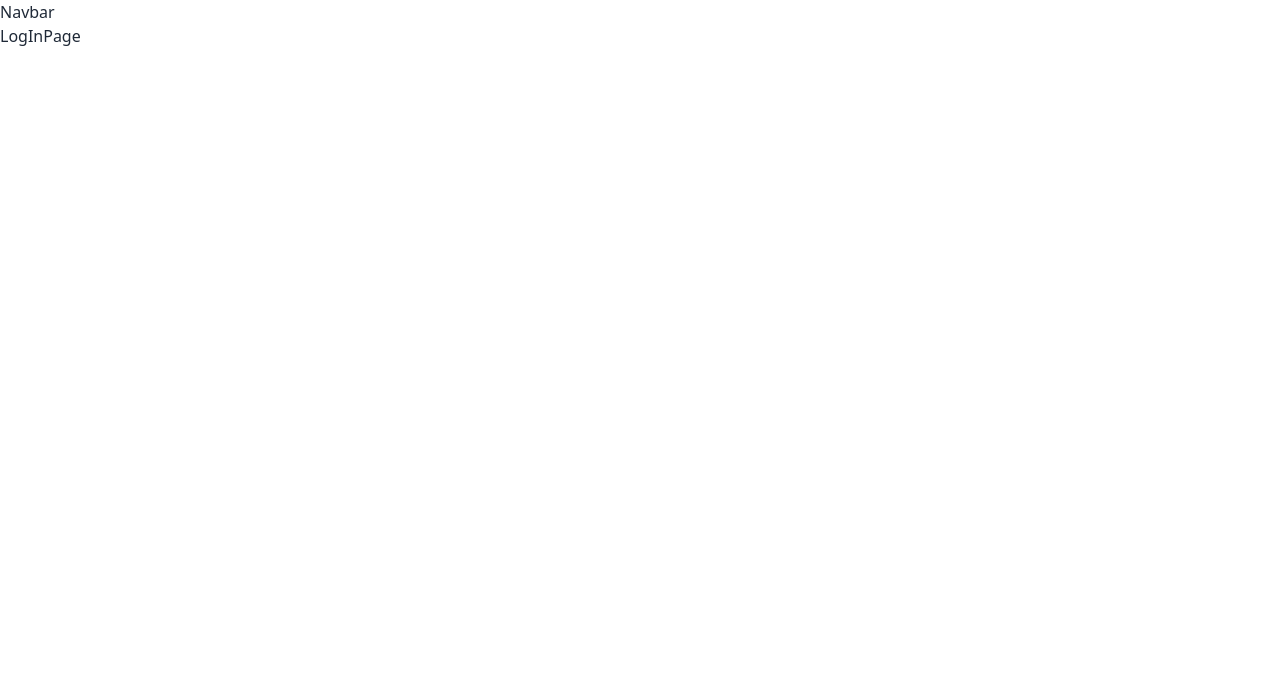
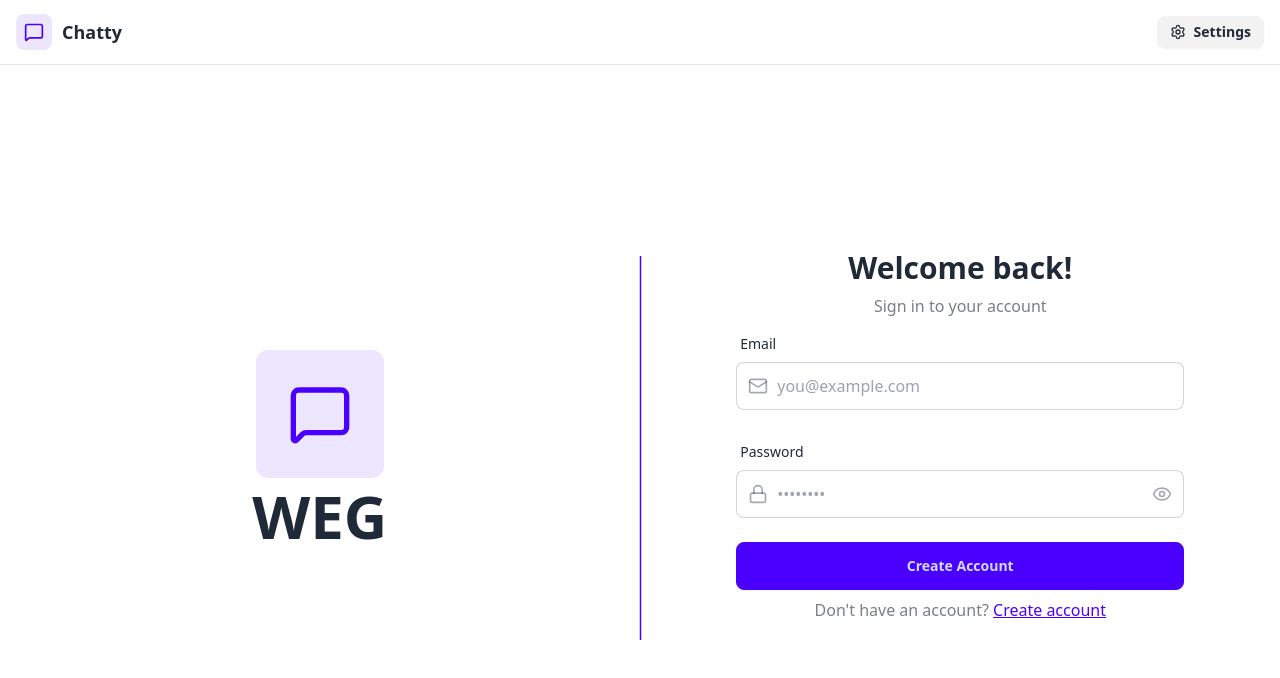
Before and after one commit to NatyMulugetaAlemu/WEG, a React app in the folder frontend/: page /login in a window 1280 px wide. Shown: the top 678 px of the page. Built offline with nearby package versions, Linux system fonts and the light colour scheme; no server answers; the HTML template or start-up script is replaced by a standard one.

Commit message:
feat: enhance authentication flow with login and logout functionality, improve signup process, and add toast notifications

```diff
--- a/frontend/src/App.jsx
+++ b/frontend/src/App.jsx
@@ -8,6 +8,7 @@
 import SignUpPage from './pages/SignUpPage'
 import { useAuthStore } from './store/useAuthStore'
 import { Loader } from "lucide-react"
+import { Toaster } from 'react-hot-toast'
 
 const App = () => {
 
@@ -36,6 +37,8 @@
         <Route path="/profile" element={authUser ? <ProfilePage /> : <Navigate to="/login" />} />
         <Route path="/settings" element={<SettingsPage />} />
       </Routes>
+
+      <Toaster/>
     </div>
 
   )
--- a/frontend/src/components/Navbar.jsx
+++ b/frontend/src/components/Navbar.jsx
@@ -1,9 +1,55 @@
-import React from 'react'
+import { Link } from "react-router-dom";
+import { useAuthStore } from "../store/useAuthStore";
+import { LogOut, MessageSquare, Settings, User } from "lucide-react";
 
 const Navbar = () => {
+  const { logout, authUser } = useAuthStore();
+
   return (
-    <div>Navbar</div>
-  )
-}
+    <header
+      className="bg-base-100 border-b border-base-300 fixed w-full top-0 z-40
+    backdrop-blur-lg bg-base-100/80"
+    >
+      <div className="container mx-auto px-4 h-16">
+        <div className="flex items-center justify-between h-full">
+          <div className="flex items-center gap-8">
+            <Link to="/" className="flex items-center gap-2.5 hover:opacity-80 transition-all">
+              <div className="size-9 rounded-lg bg-primary/10 flex items-center justify-center">
+                <MessageSquare className="w-5 h-5 text-primary" />
+              </div>
+              <h1 className="text-lg font-bold">Chatty</h1>
+            </Link>
+          </div>
 
-export default Navbar
+          <div className="flex items-center gap-2">
+            <Link
+              to={"/settings"}
+              className={`
+              btn btn-sm gap-2 transition-colors
+
+              `}
+            >
+              <Settings className="w-4 h-4" />
+              <span className="hidden sm:inline">Settings</span>
+            </Link>
+
+            {authUser && (
+              <>
+                <Link to={"/profile"} className={`btn btn-sm gap-2`}>
+                  <User className="size-5" />
+                  <span className="hidden sm:inline">Profile</span>
+                </Link>
+
+                <button className="flex gap-2 items-center" onClick={logout}>
+                  <LogOut className="size-5" />
+                  <span className="hidden sm:inline">Logout</span>
+                </button>
+              </>
+            )}
+          </div>
+        </div>
+      </div>
+    </header>
+  );
+};
+export default Navbar;
--- a/frontend/src/pages/LogInPage.jsx
+++ b/frontend/src/pages/LogInPage.jsx
@@ -1,9 +1,169 @@
-import React from 'react'
+// import React from 'react'
+
+// const LogInPage = () => {
+//   return (
+//     <div>LogInPage</div>
+//   )
+// }
+
+// export default LogInPage
+
+
+
+import { useState } from "react";
+import { useAuthStore } from "../store/useAuthStore";
+import { Eye, EyeOff, Loader2, Lock, Mail, MessageSquare, User } from "lucide-react";
+import { Link } from "react-router-dom";
+import toast from "react-hot-toast";
 
 const LogInPage = () => {
+  const [showPassword, setShowPassword] = useState(false);
+  const [formData, setFormData] = useState({
+    username: "",
+    email: "",
+    password: "",
+  });
+
+  const { login, isLoggingIn } = useAuthStore();
+
+  const handleSubmit = (e) => {
+    e.preventDefault();
+    login(formData);
+  };
+
   return (
-    <div>LogInPage</div>
-  )
-}
 
-export default LogInPage
+    <div className="min-h-screen mt-12 grid lg:grid-cols-[1fr_auto_1fr]">
+
+      {/* Left Side */}
+      <div className="flex items-center justify-center">
+        <div className="group flex flex-col items-center gap-2 cursor-pointer">
+          <div
+            className="
+        size-32 rounded-xl bg-primary/10
+        flex items-center justify-center
+        transition-all duration-300 ease-out
+        group-hover:scale-110
+        group-hover:-translate-y-2
+        group-hover:bg-primary/20
+        group-hover:shadow-[0_0_40px_hsl(var(--p)/0.4)]
+      "
+          >
+            <MessageSquare
+              className="
+          size-16 text-primary
+          transition-transform duration-300
+          group-hover:scale-110
+        "
+            />
+          </div>
+
+          <h1
+            className="
+        text-6xl font-bold
+        transition-all duration-300
+        group-hover:tracking-wider
+      "
+          >
+            WEG
+          </h1>
+        </div>
+      </div>
+
+      {/* Divider */}
+      <div className="flex items-center justify-center">
+        <div
+          className="
+      my-8 h-px w-full max-w-md
+      lg:my-0 lg:h-96 lg:w-px lg:max-w-none lg:scale-x-150
+      bg-primary
+      shadow-[0_0_25px_hsl(var(--p))]
+    "
+        />
+      </div>
+
+      {/* right side */}
+      <div className="flex items-center justify-center">
+        <div className="w-full max-w-md space-y-2 text-center mb-8">
+
+          <h1 className="text-3xl font-bold mt-2">Welcome back!</h1>
+          <p className="text-base-content/60">Sign in to your account</p>
+
+          <form onSubmit={handleSubmit} className="space-y-6">
+
+
+            <div className="form-control">
+              <label className="label">
+                <span className="label-text font-medium">Email</span>
+              </label>
+              <div className="relative">
+                <div className="absolute inset-y-0 left-0 pl-3 flex items-center pointer-events-none">
+                  <Mail className="size-5 text-base-content/40" />
+                </div>
+                <input
+                  type="email"
+                  className={`input input-bordered w-full pl-10 focus:outline-none focus:ring-2 focus:ring-primary`}
+                  placeholder="you@example.com"
+                  value={formData.email}
+                  onChange={(e) => setFormData({ ...formData, email: e.target.value })}
+                />
+              </div>
+            </div>
+
+            <div className="form-control">
+              <label className="label">
+                <span className="label-text font-medium">Password</span>
+              </label>
+              <div className="relative">
+                <div className="absolute inset-y-0 left-0 pl-3 flex items-center pointer-events-none">
+                  <Lock className="size-5 text-base-content/40" />
+                </div>
+                <input
+                  type={showPassword ? "text" : "password"}
+                  className={`input input-bordered w-full pl-10 focus:outline-none focus:ring-2 focus:ring-primary`}
+                  placeholder="••••••••"
+                  value={formData.password}
+                  onChange={(e) => setFormData({ ...formData, password: e.target.value })}
+                />
+                <button
+                  type="button"
+                  className="absolute inset-y-0 right-0 pr-3 flex items-center"
+                  onClick={() => setShowPassword(!showPassword)}
+                >
+                  {showPassword ? (
+                    <EyeOff className="size-5 text-base-content/40" />
+                  ) : (
+                    <Eye className="size-5 text-base-content/40" />
+                  )}
+                </button>
+              </div>
+            </div>
+
+            <button type="submit" className="btn btn-primary w-full" disabled={isLoggingIn}>
+              {isLoggingIn ? (
+                <>
+                  <Loader2 className="size-5 animate-spin" />
+                  Loading...
+                </>
+              ) : (
+                "Create Account"
+              )}
+            </button>
+          </form>
+
+          <div className="text-center">
+            <p className="text-base-content/60">
+               Don&apos;t have an account?{" "}
+               <Link to="/signup" className="link link-primary">
+                Create account
+              </Link>
+            </p>
+          </div>
+
+        </div>
+      </div>
+
+    </div>
+  );
+};
+export default LogInPage;
--- a/frontend/src/pages/SignUpPage.jsx
+++ b/frontend/src/pages/SignUpPage.jsx
@@ -2,22 +2,20 @@
 import { useAuthStore } from "../store/useAuthStore";
 import { Eye, EyeOff, Loader2, Lock, Mail, MessageSquare, User } from "lucide-react";
 import { Link } from "react-router-dom";
-
-
 import toast from "react-hot-toast";
 
 const SignUpPage = () => {
   const [showPassword, setShowPassword] = useState(false);
   const [formData, setFormData] = useState({
-    fullName: "",
+    username: "",
     email: "",
     password: "",
   });
 
-  const { signup, isSigningUp } = useAuthStore();
+  const { signup, isSigningUp} = useAuthStore();
 
   const validateForm = () => {
-    if (!formData.fullName.trim()) return toast.error("Full name is required");
+    if (!formData.username.trim()) return toast.error("Username is required");
     if (!formData.email.trim()) return toast.error("Email is required");
     if (!/\S+@\S+\.\S+/.test(formData.email)) return toast.error("Invalid email format");
     if (!formData.password) return toast.error("Password is required");
@@ -36,28 +34,57 @@
 
   return (
 
-    <div className="min-h-screen grid lg:grid-cols-[1fr_auto_1fr]">
+    <div className="min-h-screen mt-12 grid lg:grid-cols-[1fr_auto_1fr]">
 
       {/* Left Side */}
       <div className="flex items-center justify-center">
-        <div className="flex flex-col items-center gap-2">
-          <div className="size-32 rounded-xl bg-primary/10 flex items-center justify-center">
-            <MessageSquare className="size-16 text-primary" />
+        <div className="group flex flex-col items-center gap-2 cursor-pointer">
+          <div
+            className="
+        size-32 rounded-xl bg-primary/10
+        flex items-center justify-center
+        transition-all duration-300 ease-out
+        group-hover:scale-110
+        group-hover:-translate-y-2
+        group-hover:bg-primary/20
+        group-hover:shadow-[0_0_40px_hsl(var(--p)/0.4)]
+      "
+          >
+            <MessageSquare
+              className="
+          size-16 text-primary
+          transition-transform duration-300
+          group-hover:scale-110
+        "
+            />
           </div>
 
-          <h1 className="text-6xl font-bold">WEG</h1>
+          <h1
+            className="
+        text-6xl font-bold
+        transition-all duration-300
+        group-hover:tracking-wider
+      "
+          >
+            WEG
+          </h1>
         </div>
       </div>
 
       {/* Divider */}
       <div className="flex items-center justify-center">
         <div
-          className=" h-96 w-px bg-primary scale-x-150 shadow-[0_0_25px_hsl(var(--p))] "
+          className="
+      my-8 h-px w-full max-w-md
+      lg:my-0 lg:h-96 lg:w-px lg:max-w-none lg:scale-x-150
+      bg-primary
+      shadow-[0_0_25px_hsl(var(--p))]
+    "
         />
       </div>
 
       {/* right side */}
-      <div className="flex items-center justify-center px-8">
+      <div className="flex items-center justify-center">
         <div className="w-full max-w-md space-y-2 text-center mb-8">
 
           <h1 className="text-3xl font-bold mt-2">Create Account</h1>
@@ -66,7 +93,7 @@
           <form onSubmit={handleSubmit} className="space-y-6">
             <div className="form-control">
               <label className="label">
-                <span className="label-text font-medium">Full Name</span>
+                <span className="label-text font-medium">Username</span>
               </label>
               <div className="relative">
                 <div className="absolute inset-y-0 left-0 pl-3 flex items-center pointer-events-none">
@@ -76,8 +103,8 @@
                   type="text"
                   className={`input input-bordered w-full pl-10 focus:outline-none focus:ring-2 focus:ring-primary`}
                   placeholder="John Doe"
-                  value={formData.fullName}
-                  onChange={(e) => setFormData({ ...formData, fullName: e.target.value })}
+                  value={formData.username}
+                  onChange={(e) => setFormData({ ...formData, username: e.target.value })}
                 />
               </div>
             </div>
--- a/frontend/src/store/useAuthStore.js
+++ b/frontend/src/store/useAuthStore.js
@@ -1,9 +1,11 @@
 import { create } from "zustand"
 import { axiosInstance } from "../lib/axios"
+import toast from "react-hot-toast"
 
 export const useAuthStore = create((set, get) => ({
     authUser: null,
-    isLoading: false,
+    isLoggingIn: false,
+    isSigningUp:false,
     isUpdatingProfile: false,
     isCheckingAuth: true,
 
@@ -22,13 +24,41 @@
     signup: async (data) => {
         try {
             set({ isLoading: true, })
-            const res = await axiosInstance.post("/signup/signup")
+            const res = await axiosInstance.post("/auth/signup", data)
             set({ authUser: res.data })
+            toast.success("Account Created Sucessfully")
         } catch (error) {
+            toast.error(error.response.data.message)
             console.log("Error in signup Store", error.message)
             set({ authUser: null })
         } finally {
             set({ isLoading: false, })
         }
     },
+
+    login: async (data) => {
+        try {
+            set({ isLoading: true, })
+            const res = await axiosInstance.post("/auth/login", data)
+            set({ authUser: res.data })
+            toast.success("Logged In Sucessfully")
+        } catch (error) {
+            toast.error(error.response.data.message)
+            console.log("Error in signup Store", error.message)
+            set({ authUser:res.data})
+        } finally {
+            set({ isLoading: false, })
+        }
+    },
+
+    logout: async () => {
+        try {
+            const res = await axiosInstance.post("/auth/logout")
+            set({ authUser: null })
+            toast.success("Logged Out Sucessfully")
+        } catch (error) {
+            toast.error(error.response.data.message)
+            console.log("Error in login Store", error.message)
+        }
+    },
 }))
```
Also changed, not shown: 1 other file (tests, documents, lock files or other folders).
